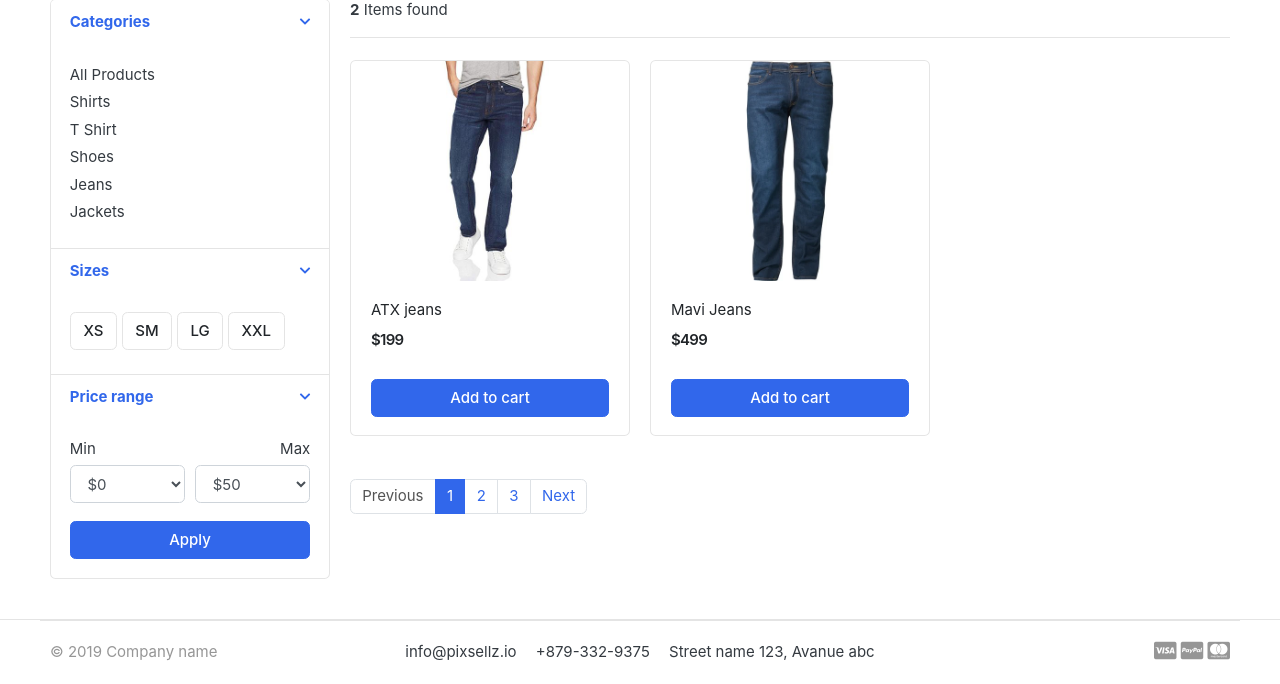
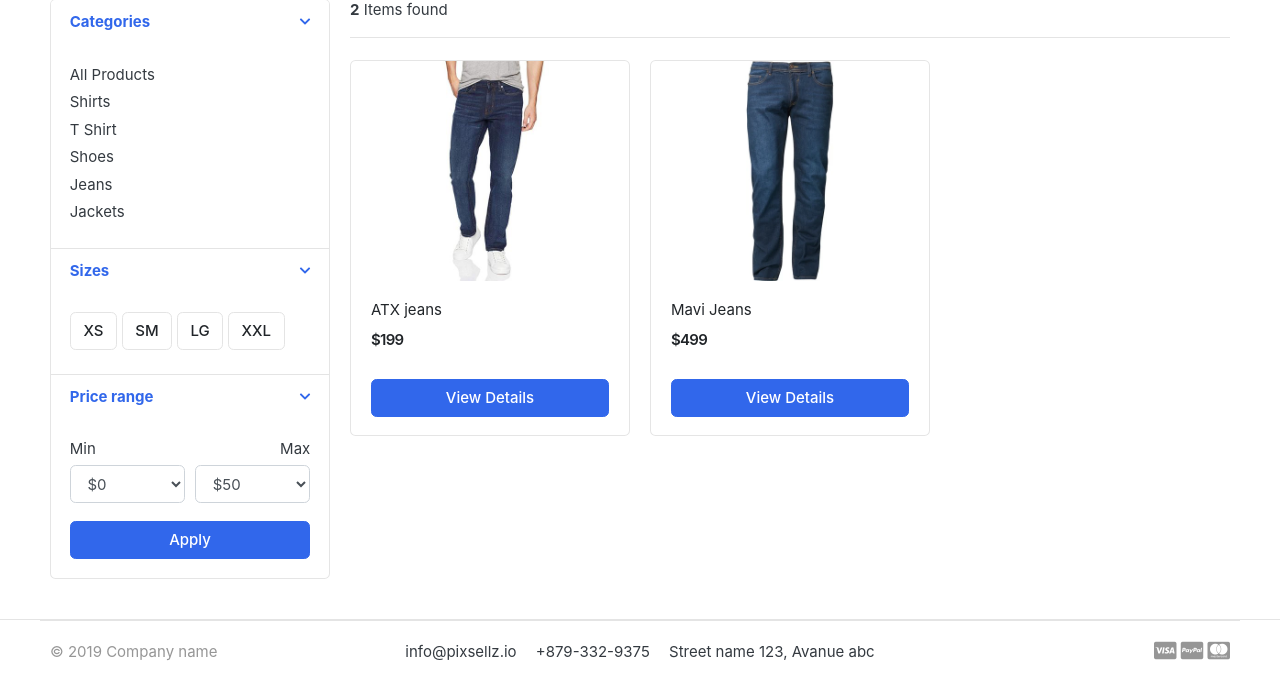
Before and after one commit to Nishalpf3/Ekart, a Django app: page /store/jeans/ in a window 1280 px wide. Shown: the part 295-979 px from the top of the page. Run offline with Django 3.2, Linux system fonts and the light colour scheme; data comes from the database, SQL or seed files in the repository; both versions use the stored data as it was after the commit; some libraries are stand-ins or nearby versions; some web fonts are replaced.

Commit message:
done pagination

```diff
--- a/Gkart/store/views.py
+++ b/Gkart/store/views.py
@@ -3,6 +3,7 @@
 from category.models import Category
 from carts.models import CartItem
 from carts.views import _cart_id
+from django.core.paginator import EmptyPage, PageNotAnInteger, Paginator
 
 def store(request, category_slug=None):
     categories = None
@@ -11,13 +12,19 @@
     if category_slug != None:
         categories = get_object_or_404(Category, slug=category_slug)
         products = Product.objects.filter(category=categories, is_available=True)
+        paginator = Paginator(products, 3)
+        page = request.GET.get('page')
+        paged_products = paginator.get_page(page)
         product_count = products.count()
     else:
         products = Product.objects.all().filter(is_available=True)
+        paginator = Paginator(products, 3)
+        page = request.GET.get('page')
+        paged_products = paginator.get_page(page)
         product_count = products.count()
 
     context = {
-        'products': products,
+        'products': paged_products,
         'product_count': product_count,
     }
     return render(request, 'store/store.html', context)
--- a/Gkart/templates/store/store.html
+++ b/Gkart/templates/store/store.html
@@ -142,7 +142,7 @@
 						<span class="price">${{ product.price }}</span>
 					</div> <!-- price-wrap.// -->
 				</div>
-				<a href="{% url 'add_cart' product.id %}" class="btn btn-block btn-primary">Add to cart </a>
+				<a href="{{ product.get_url }}" class="btn btn-block btn-primary">View Details </a>
 			</figcaption>
 		</figure>
 	</div> <!-- col.// -->
@@ -151,13 +151,30 @@
 
 
 <nav class="mt-4" aria-label="Page navigation sample">
-  <ul class="pagination">
-    <li class="page-item disabled"><a class="page-link" href="#">Previous</a></li>
-    <li class="page-item active"><a class="page-link" href="#">1</a></li>
-    <li class="page-item"><a class="page-link" href="#">2</a></li>
-    <li class="page-item"><a class="page-link" href="#">3</a></li>
-    <li class="page-item"><a class="page-link" href="#">Next</a></li>
-  </ul>
+	{% if products.has_other_pages %}
+	  <ul class="pagination">
+		  {% if products.has_previous %}
+		  <li class="page-item"><a class="page-link" href="?page={{ products.previous_page_number }}">Previous</a></li>
+		  {% else %}
+		  <li class="page-item disabled"><a class="page-link" href="#">Previous</a></li>
+		  {% endif %}
+
+		  {% for i in products.paginator.page_range %}
+		  	{% if products.number == i %}
+		      <li class="page-item active"><a class="page-link" href="#">{{i}}</a></li>
+		  	{% else %}
+		      <li class="page-item"><a class="page-link" href="?page={{i}}">{{i}}</a></li>
+		  	{% endif %}
+		  {% endfor %}
+
+		  {% if products.has_next %}
+		    <li class="page-item"><a class="page-link" href="?page={{ products.next_page_number }}">Next</a></li>
+		  {% else %}
+		  	<li class="page-item disabled"><a class="page-link" href="#">Next</a></li>
+		  {% endif %}
+	  </ul>
+	{% endif %}
+
 </nav>
 
 	</main> <!-- col.// -->
```
Also changed, not shown: Gkart/db.sqlite3.
